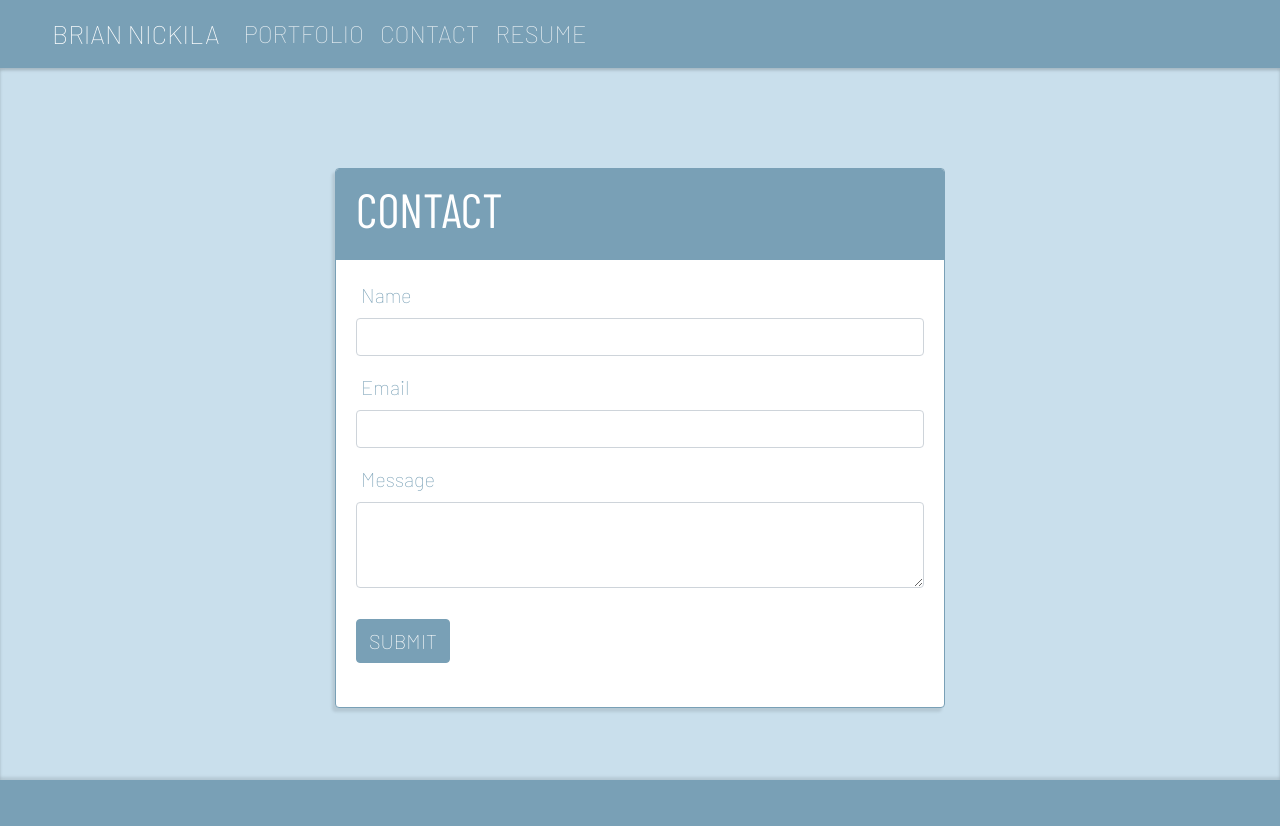
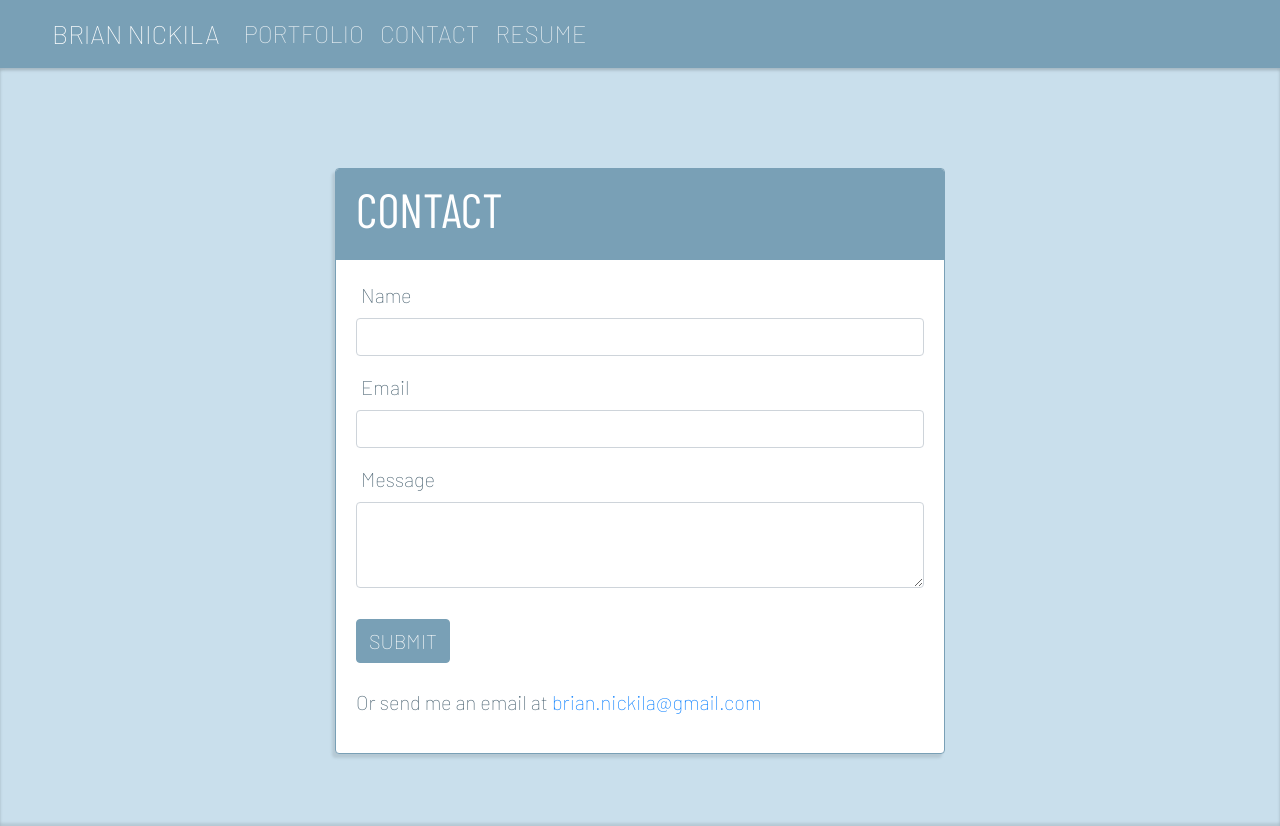
Before and after one commit to nickila/portfolio, a React (Create React App) app in the folder client/: page /contact in a window 1280 px wide. Before the commit the page ends 800 px from the top, so only its background shows below. Built offline with nearby package versions, Linux system fonts and the light colour scheme.

Commit message:
Added a link to email address on contact page

```diff
--- a/client/src/pages/Contact.css
+++ b/client/src/pages/Contact.css
@@ -12,7 +12,7 @@
 }
 
 label {
-    color: rgb(121, 160, 182);
+    color: rgb(70, 95, 110);
     font-family: 'Barlow', sans-serif;
     font-size: 1.25rem;
     padding-left: 5px;
@@ -26,8 +26,13 @@ label {
 }
 
 .contact-btn:hover {
-    background-color: rgb(69, 102, 110);
-    border-color: rgb(69, 102, 110);
+    background-color: rgb(78, 118, 141);
+    border-color: rgb(78, 118, 141);
+    color: white;
+}
+.contact-btn:active:focus {
+    background-color: rgb(57, 106, 134);
+    border-color: rgb(57, 106, 134);
     color: white;
 }
 .card-header {
@@ -38,3 +43,9 @@ label {
 .contactMe {
     font-size: 3rem;
 }
+
+.emailLink {
+    font-family: 'Barlow', sans-serif;
+    font-size: 1.25rem;
+    color: rgb(70, 95, 110);
+}
--- a/client/src/pages/Contact.js
+++ b/client/src/pages/Contact.js
@@ -82,10 +82,10 @@ class Contact extends Component {
                                     <div>
                                         <button type="submit" className="btn btn-dark contact-btn" onClick={this.handleFormSubmit}>SUBMIT</button>
                                     </div>
-
+                                    <br />
+                                    <p className="emailLink">Or send me an email at <a href="mailto:brian.nickila@gmail.com">brian.nickila@gmail.com</a></p>
                                 </form>
                             </div>
-                            <br />
                         </div>
                     </div>
                 </div>
```
